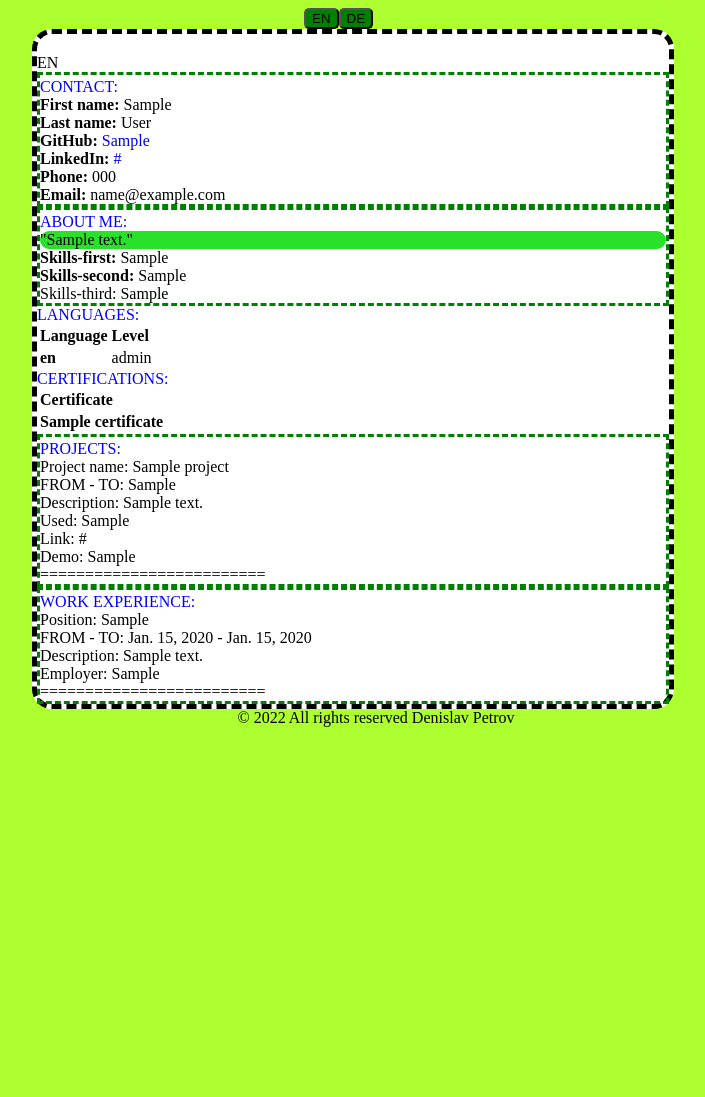
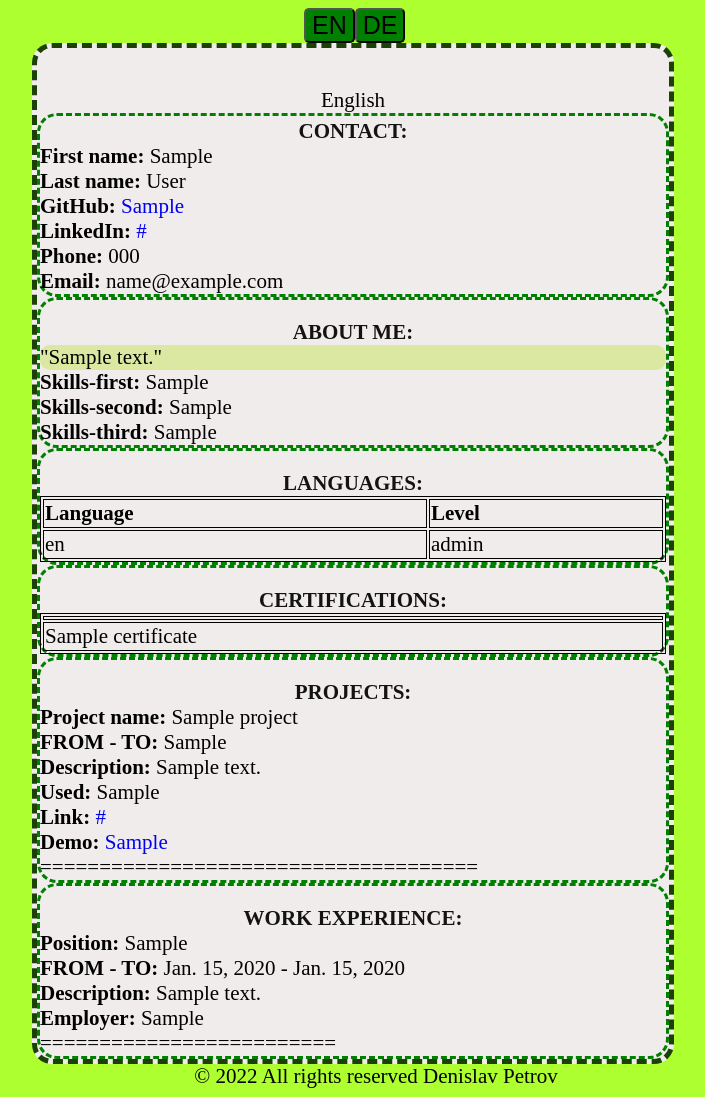
Before and after one commit to DenisPGH/CV, a Django app: page / in a window 1280 px wide. Shown: the whole page, without its empty margins (264-969 px from the left). Before the commit the page ends 727 px from the top, so only its background shows below. Run offline with Django 4.2, Linux system fonts and the light colour scheme; tables that the repository leaves empty hold one stand-in row (values such as "Sample post"); lists and menus that the app fills with data are empty.

Commit message:
added more orientation and colours in .html

```diff
--- a/denislav/static/index.css
+++ b/denislav/static/index.css
@@ -11,25 +11,32 @@ a:link {
             /*color: white;*/
         }
 
+div.top_lan{
+    text-align: center;
+}
+
 body div p1{
 
-
-    color: blue;
+    font-weight: bold;
+    color: #131312;
+    text-align: center;
 }
 
 body{
     background: greenyellow;
     text-align: left;
+    font-size: 21px;
 
 }
 div.con{
     border-style: dashed;
-    padding-top: 20px;
     border-width: 5px;
-    border-color: black;
+    border-color: #1b4106;
     width: 50%;
+
 }
 div div.contact{
+    border-radius: 20px;
     border-style: dashed;
     padding-top: 3px;
     border-width: 3px;
@@ -39,8 +46,10 @@ div div.contact{
 }
 
 div.about_me{
+
     border-style: dashed;
-    padding-top: 3px;
+    border-radius: 20px;
+    padding-top: 20px;
     border-width: 3px;
     border-color: green;
     display: flex;
@@ -48,14 +57,19 @@ div.about_me{
 }
 
 div.certificate{
-
-    /*display: flex;*/
-    /*flex-direction: column;*/
+    border-radius: 20px;
+    border-style: dashed;
+    padding-top: 20px;
+    border-width: 3px;
+    border-color: green;
+    display: flex;
+    flex-direction: column;
 }
 
 div.project{
+    border-radius: 20px;
     border-style: dashed;
-    padding-top: 3px;
+    padding-top: 20px;
     border-width: 3px;
     border-color: green;
     display: flex;
@@ -63,8 +77,19 @@ div.project{
 }
 
 div.work{
+    border-radius: 20px;
     border-style: dashed;
-    padding-top: 3px;
+    padding-top: 20px;
+    border-width: 3px;
+    border-color: green;
+    display: flex;
+    flex-direction: column;
+}
+
+div.language{
+    border-radius: 20px;
+    border-style: dashed;
+    padding-top: 20px;
     border-width: 3px;
     border-color: green;
     display: flex;
@@ -72,7 +97,7 @@ div.work{
 }
 
 .con{
-    background: white;
+    background: #f1ecec;
     border-radius: 20px;
     margin-left: 18rem;
 
@@ -81,7 +106,7 @@ div p2.me{
     border-radius: 10px;
     border-color: black;
     border-width: 1px;
-    background: #29e129;
+    background: #dae8a2;
 }
 
 .bbb{
@@ -92,8 +117,20 @@ button{
 
     border-radius: 5px;
     background: green;
+    font-size: 25px;
 }
 
 footer{
     text-align: center;
 }
+
+table, th, td {
+  border: 1px solid;
+}
+
+div{
+    padding-top: 20px;
+}
+div div p1.line{
+    color: black;
+}
--- a/denislav/templates/index.html
+++ b/denislav/templates/index.html
@@ -22,11 +22,11 @@
 
 
 
-<div>
+<div class="top_lan">
     {% if mode %}
-        <p2> EN</p2>
+        <p2> English</p2>
     {% else %}
-        <p3>DE</p3>
+        <p2>Deutsch</p2>
     {% endif %}
 </div>
 <div class="contact">
@@ -47,7 +47,8 @@
         <p2 class="me"> "{{ denislav.about_me_en }}"</p2>
         <span><p2 class="bbb"> Skills-first: </p2><p2> {{ denislav.skills_first_en }} </p2></span>
         <span><p2 class="bbb"> Skills-second:  </p2><p2>{{ denislav.skills_second_en }}</p2></span>
-        <p2> Skills-third: {{ denislav.skills_third_en }} </p2>
+        <span><p2 class="bbb"> Skills-third:  </p2><p2>{{ denislav.skills_third_en }}</p2></span>
+
 
     {% else %}
         <p1>  FÜR MICH:</p1>
@@ -59,7 +60,7 @@
     {% endif %}
 </div>
 
-<div class="certificate">
+<div class="language">
 
     {% if mode %}
         <p1> LANGUAGES:</p1>
@@ -70,7 +71,7 @@
     </tr>
     {%  for each in languages %}
         <tr>
-            <th>{{ each.language_en }}</th>
+            <td>{{ each.language_en }}</td>
             <td>{{ each.level_en}}</td>
 
         </tr>
@@ -87,7 +88,7 @@
     </tr>
     {%  for each in languages %}
         <tr>
-            <th>{{ each.language_en }}</th>
+            <td>{{ each.language_en }}</td>
             <td>{{ each.level_en}}</td>
 
         </tr>
@@ -99,17 +100,17 @@
 
 </div>
 
-<div class="language">
+<div class="certificate">
     {% if mode %}
         <p1> CERTIFICATIONS:</p1>
         <table>
     <tr>
-        <th>Certificate</th>
+        <th> </th>
 
     </tr>
     {%  for each in certificats %}
         <tr>
-            <th>{{ each.name_en }}</th>
+            <td>{{ each.name_en }}</td>
         </tr>
     {% endfor %}
         </table>
@@ -117,11 +118,11 @@
         <p1> ZEUGNISSE:</p1>
            <table>
             <tr>
-                <th>Zeugnis</th>
+                <th> </th>
             </tr>
     {%  for each in certificats %}
         <tr>
-            <th>{{ each.name_de }}</th>
+            <td>{{ each.name_de }}</td>
         </tr>
 
     {% endfor %}
@@ -135,25 +136,26 @@
     {% if mode %}
         <p1> PROJECTS:</p1>
         {%  for each in projects %}
-            <p3> Project name: {{ each.title_en }}</p3>
-            <p3> FROM - TO: {{ each.duration_en }}</p3>
-            <p3> Description: {{ each.description_en }}</p3>
-            <p3> Used: {{ each.used }}</p3>
-            <p3> Link: {{ each.link }}</p3>
-            <p3> Demo: {{ each.demo }}</p3>
-            <p3> =========================</p3>
+            <span><p2 class="bbb"> Project name: </p2><p2>{{ each.title_en }}</p2></span>
+            <span><p2 class="bbb"> FROM - TO: </p2><p2>{{ each.duration_en }}</p2></span>
+            <span><p2 class="bbb"> Description: </p2><p2>{{ each.description_en }}</p2></span>
+            <span><p2 class="bbb"> Used: </p2><p2>{{ each.used }}</p2></span>
+            <span><p2 class="bbb"> Link: </p2><p2><a href="{{ each.link }}">{{ each.link }}</a></p2></span>
+            <span><p2 class="bbb"> Demo: </p2><p2><a href="{{ each.demo }}">{{ each.demo }}</a></p2></span>
+            <p2 class="line"> =====================================</p2>
         {% endfor %}
 
     {% else %}
         <p1> PROJEKTES:</p1>
          {%  for each in projects %}
-            <p3> Name: {{ each.title_de }}</p3>
-            <p3> FOR - BIS : {{ each.duration_de }}</p3>
-            <p3> Beschreibung: {{ each.description_de }}</p3>
-            <p3> Benutzt: {{ each.used }}</p3>
-            <p3> Link: {{ each.link }}</p3>
-            <p3> Demo: {{ each.demo }}</p3>
-            <p3> =========================</p3>
+
+             <span><p2 class="bbb"> Name: </p2><p2>{{ each.title_de }}</p2></span>
+            <span><p2 class="bbb"> VON - BIS: </p2><p2>{{ each.duration_de }}</p2></span>
+            <span><p2 class="bbb"> Beschreibung: </p2><p2>{{ each.description_de }}</p2></span>
+            <span><p2 class="bbb"> Benutzt: </p2><p2>{{ each.used }}</p2></span>
+            <span><p2 class="bbb"> Link: </p2><p2><a href="{{ each.link }}">{{ each.link }}</a></p2></span>
+            <span><p2 class="bbb"> Demo: </p2><p2><a href="{{ each.demo }}">{{ each.demo }}</a></p2></span>
+            <p2> ====================================</p2>
         {% endfor %}
 
     {% endif %}
@@ -164,20 +166,20 @@
     {% if mode %}
         <p1> WORK EXPERIENCE:</p1>
         {%  for each in works %}
-            <p3> Position: {{ each.position_en }}</p3>
-            <p3> FROM - TO: {{ each.from_date }} - {{ each.to_date }}</p3>
-            <p3> Description: {{ each.description_en }}</p3>
-            <p3> Employer: {{ each.employer_en }}</p3>
+            <span><p2 class="bbb"> Position: </p2><p2>{{ each.position_en }}</p2></span>
+            <span><p2 class="bbb"> FROM - TO: </p2><p2>{{ each.from_date }} - {{ each.to_date }}</p2></span>
+            <span><p2 class="bbb"> Description: </p2><p2>{{ each.description_en }}</p2></span>
+            <span><p2 class="bbb"> Employer: </p2><p2>{{ each.employer_en }}</p2></span>
             <p3> =========================</p3>
         {% endfor %}
 
     {% else %}
         <p1> ARBEITSERFAHRUNG:</p1>
          {%  for each in work %}
-            <p3> Beruf oder Funktion: {{ each.position_de }}</p3>
-            <p3> Datum (von-bis) : {{ each.from_date }} - {{ each.to_date }}</p3>
-            <p3> Beschreibung: {{ each.description_de }}</p3>
-            <p3> Arbeitgeber: {{ each.employer_de }}</p3>
+             <span><p2 class="bbb"> Beruf oder Funktion: </p2><p2>{{ each.position_de }}</p2></span>
+            <span><p2 class="bbb"> Datum (von-bis) : </p2><p2>{{ each.from_date }} - {{ each.to_date }}</p2></span>
+            <span><p2 class="bbb"> Beschreibung:  </p2><p2>{{ each.description_de }}</p2></span>
+            <span><p2 class="bbb"> Arbeitgeber: </p2><p2>{{ each.employer_de }}</p2></span>
             <p3> =========================</p3>
         {% endfor %}
 
```
